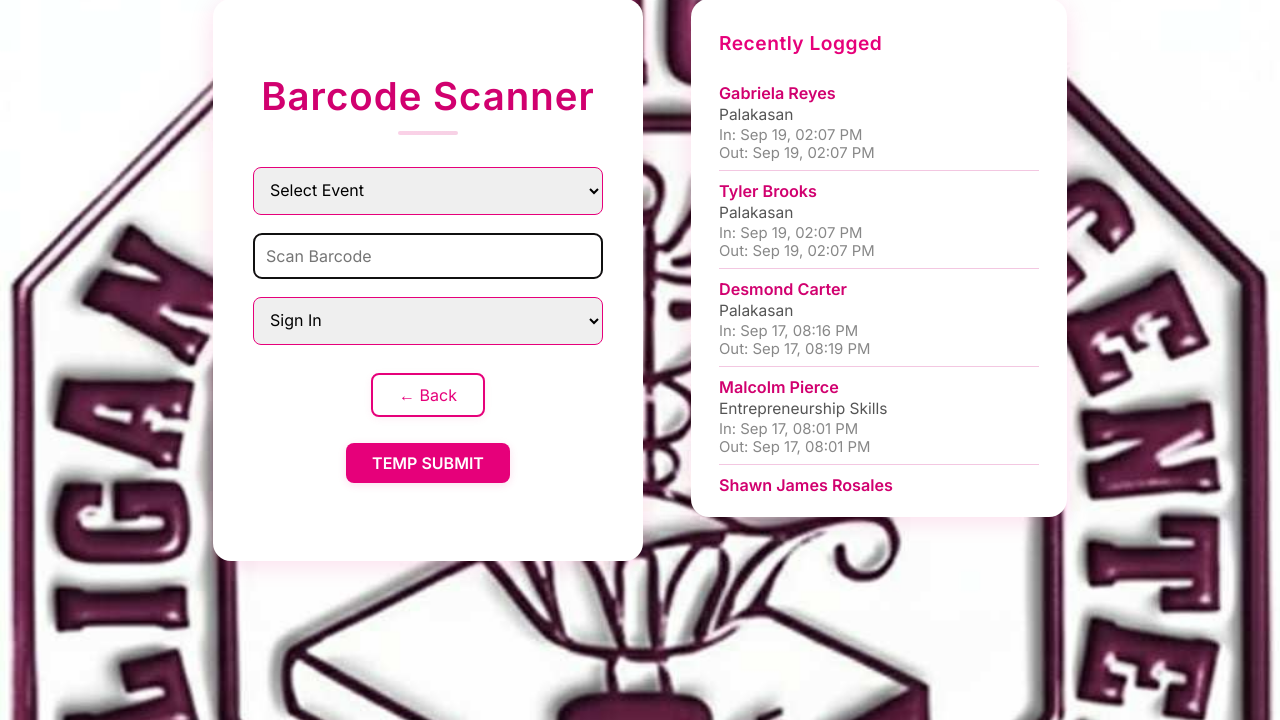
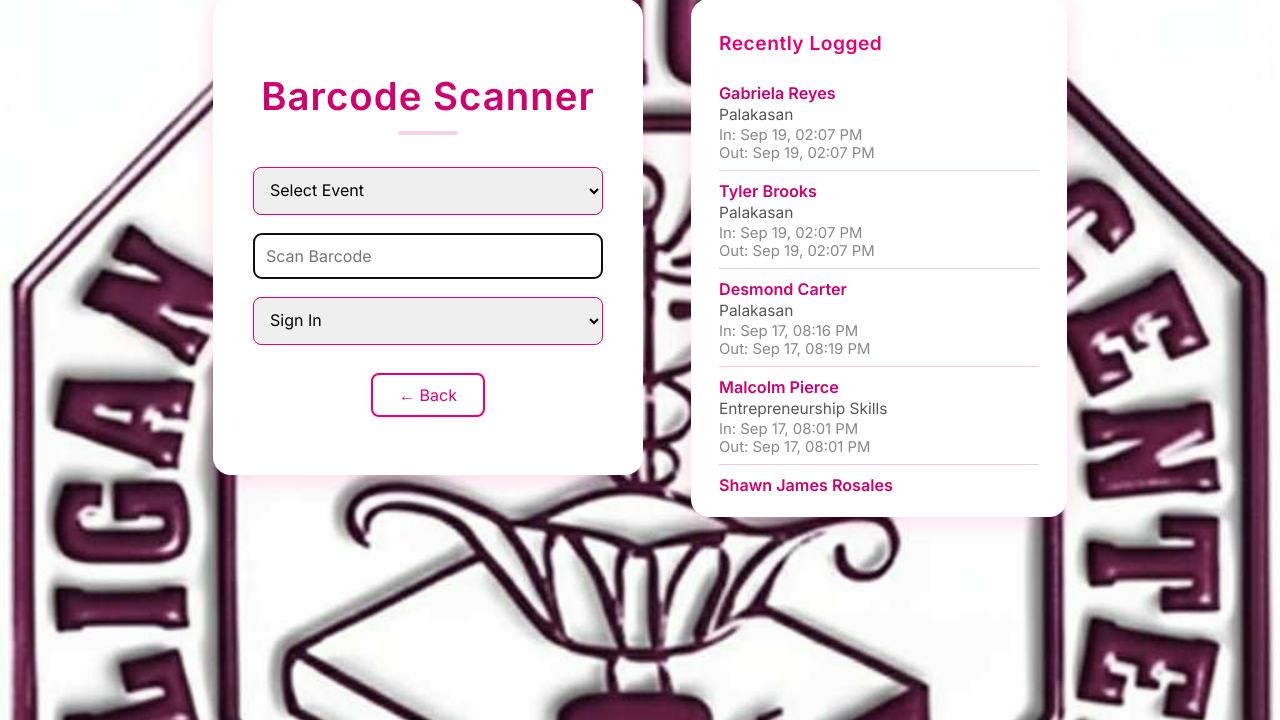
Before and after one commit to roldfox12/barcode_event_attendance_system, a Django app: page /attendance/barcode-scanner/ in a window 1280 px wide. Shown: the part 89-809 px from the top of the page. Run offline with Django 4.2, Linux system fonts and the light colour scheme; data comes from the database, SQL or seed files in the repository; both versions use the stored data as it was after the commit.

```diff
--- a/attendance/templates/barcode_scanner.html
+++ b/attendance/templates/barcode_scanner.html
@@ -132,20 +132,7 @@
     color: #888;
 }
 .temp-submit-btn {
-    background: #e6007a;
-    color: #fff;
-    border: none;
-    padding: 10px 26px;
-    border-radius: 8px;
-    font-size: 1rem;
-    font-weight: 600;
-    cursor: pointer;
-    margin-top: 8px;
-    transition: background 0.2s, box-shadow 0.2s;
-    box-shadow: 0 2px 8px #e6007a22;
-}
-.temp-submit-btn:hover {
-    background: #d1006f;
+    display: none;
 }
 @media (max-width: 900px) {
     .scanner-page-flex {
@@ -213,7 +200,7 @@
                 <div class="form-actions">
                     <a href="{% url 'index' %}" class="back-btn">&larr; Back</a>
                 </div>
-                <button type="submit" class="temp-submit-btn">TEMP SUBMIT</button>
+                {# <button type="submit" class="temp-submit-btn">TEMP SUBMIT</button> #}
             </form>
         </div>
     </div>
```
Also changed, not shown: db.sqlite3.
